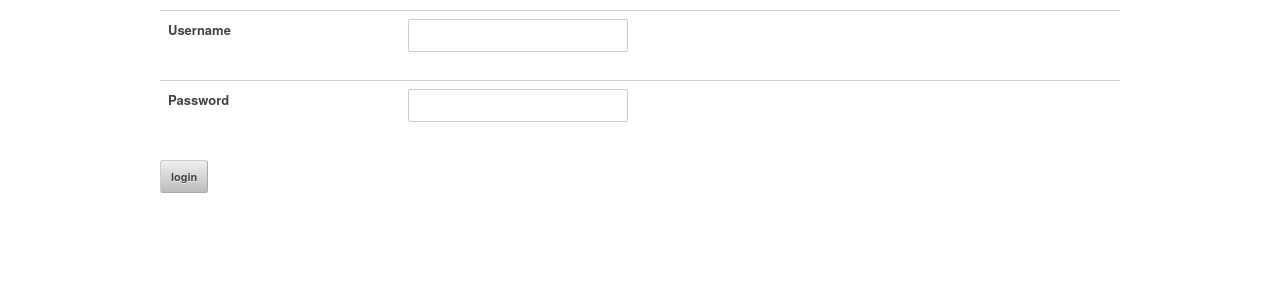
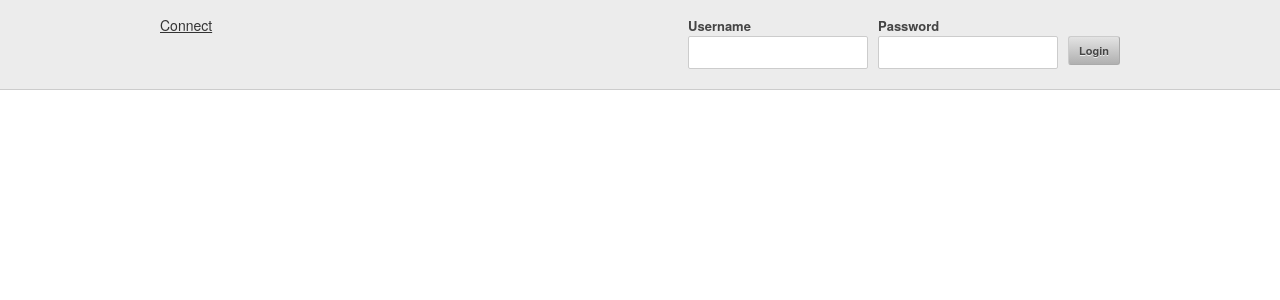
Before and after one commit to nlhkabu/connect, a Django app: template accounts/templates/accounts/login.html in a window 1280 px wide. Shown: the top 300 px of the page. Run offline with Django 3.2, Linux system fonts and the light colour scheme; the template is opened without the code that fills it, so the values that code supplies are empty, except form fields; tables that the repository leaves empty hold one stand-in row (values such as "Sample post"); form fields are guessed from the names that the template uses; some libraries are stand-ins or nearby versions.

Commit message:
Modified templates

```diff
--- a/accounts/templates/accounts/login.html
+++ b/accounts/templates/accounts/login.html
@@ -1,26 +1,29 @@
 {% extends "base.html" %}
 
-    {% block content %}
+{% block nav_content %}
+
+    <form method="post" action="{% url 'accounts:login' %}" class="login-form">
+        {% csrf_token %}
+
+        <div class="pull-left field">
+            <label>Username</label>
+            {{ form.username }}
+        </div>
+
+        <div class="pull-left field">
+            <label>Password</label>
+            {{ form.password }}
+        </div>
+
+        <div class="pull-left">
+            <input type="submit" value="Login" class="login"/>
+            <input type="hidden" name="next" value="{{ next }}" />
+        </div>
+        <div class="clearfix"></div>
+    </form>
 
     {% if form.errors %}
-    <p>Your username and password didn't match. Please try again.</p>
+        <small>Your username and password didn't match. Please try again.</small>
     {% endif %}
 
-    <form method="post" action="{% url 'accounts:login' %}">
-    {% csrf_token %}
-    <table>
-    <tr>
-        <td>{{ form.username.label_tag }}</td>
-        <td>{{ form.username }}</td>
-    </tr>
-    <tr>
-        <td>{{ form.password.label_tag }}</td>
-        <td>{{ form.password }}</td>
-    </tr>
-    </table>
-
-    <input type="submit" value="login" />
-    <input type="hidden" name="next" value="{{ next }}" />
-    </form>
-
-    {% endblock %}
+{% endblock %}
--- a/connect/static/css/sass/ribs/_variables.scss
+++ b/connect/static/css/sass/ribs/_variables.scss
@@ -23,7 +23,7 @@ $form_button_text_shadow: 0 1px rgba(255, 255, 255, .75) !default;
 $form_button_gradient_start: rgba(255, 255, 255, .2) !default;
 $form_button_gradient_end: rgba(0, 0, 0, .2) !default;
 $form_button_font_size: 11px !default;
-$form_button_padding: 8px 10px !default;
+$form_button_padding: 6px 10px !default;
 $form_button_line_height: normal !default;
 
 // ##button hover
--- a/connect/static/css/sass/screen.scss
+++ b/connect/static/css/sass/screen.scss
@@ -6,3 +6,53 @@
 @import
     'css3_mixins',
     'ribs/ribs';
+
+
+// Generic Styles
+
+.pull-left {
+    float: left;
+}
+
+.pull-right {
+    float: right;
+}
+
+.clearfic {
+    @clearfix;
+}
+
+
+// Site Structure
+
+nav {
+    padding: 15px 0;
+    background-color: #ececec;
+    border-bottom: 1px solid #ccc;
+    margin-bottom: 30px;
+}
+
+
+// Login Page
+
+.login-form {
+    margin-bottom: 5px;
+
+    .field {
+        margin-right: 10px;
+    }
+
+    label,
+    input {
+        margin-bottom: 0;
+    }
+
+    input[type='text'],
+    input[type='password']{
+        width: 170px;
+    }
+
+    .login {
+        margin-top: 21px;
+    }
+}
--- a/connect/static/css/stylesheets/screen.css
+++ b/connect/static/css/stylesheets/screen.css
@@ -451,7 +451,7 @@ table {
   border-spacing: 0;
 }
 
-/* line 17, ../sass/ribs/ribs.scss */
+/* line 17, ../sass/ribs/_ribs.scss */
 body {
   background: #fff;
   font: 14px/21px "HelveticaNeue", "Helvetica Neue", Helvetica, Arial, sans-serif;
@@ -460,7 +460,7 @@ body {
   -ms-text-size-adjust: 100%;
 }
 
-/* line 26, ../sass/ribs/ribs.scss */
+/* line 26, ../sass/ribs/_ribs.scss */
 hr {
   border: solid #dddddd;
   border-width: 1px 0 0;
@@ -1413,7 +1413,7 @@ input[type="button"] {
   cursor: pointer;
   margin: 0 0 20px 0;
   line-height: normal;
-  padding: 8px 10px;
+  padding: 6px 10px;
   font-family: "HelveticaNeue", "Helvetica Neue", Helvetica, Arial, sans-serif;
 }
 
@@ -1863,3 +1863,49 @@ table table {
 .table-hover tbody tr:hover > th {
   background-color: #999999;
 }
+
+/* line 13, ../sass/screen.scss */
+.pull-left {
+  float: left;
+}
+
+/* line 17, ../sass/screen.scss */
+.pull-right {
+  float: right;
+}
+
+/* line 21, ../sass/screen.scss */
+.clearfic {
+  @clearfix;
+}
+
+/* line 28, ../sass/screen.scss */
+nav {
+  padding: 15px 0;
+  background-color: #ececec;
+  border-bottom: 1px solid #ccc;
+  margin-bottom: 30px;
+}
+
+/* line 38, ../sass/screen.scss */
+.login-form {
+  margin-bottom: 5px;
+}
+/* line 41, ../sass/screen.scss */
+.login-form .field {
+  margin-right: 10px;
+}
+/* line 46, ../sass/screen.scss */
+.login-form label,
+.login-form input {
+  margin-bottom: 0;
+}
+/* line 51, ../sass/screen.scss */
+.login-form input[type='text'],
+.login-form input[type='password'] {
+  width: 170px;
+}
+/* line 55, ../sass/screen.scss */
+.login-form .login {
+  margin-top: 21px;
+}
--- a/connect/templates/base.html
+++ b/connect/templates/base.html
@@ -23,6 +23,17 @@
             <p class="chromeframe">You are using an <strong>outdated</strong> browser. Please <a href="http://browsehappy.com/">upgrade your browser</a> or <a href="http://www.google.com/chromeframe/?redirect=true">activate Google Chrome Frame</a> to improve your experience.</p>
         <![endif]-->
 
+        <nav>
+            <div class="container">
+                <a href="/" class="pull-left">Connect</a>
+                <div class="pull-right">
+                    {% block nav_content %}
+                    {% endblock %}
+                </div>
+                <div class="clearfix"></div>
+            </div>
+        </nav>
+
         <div class="container">
             {% block content %}{% endblock %}
         </div>
--- a/profiles/views.py
+++ b/profiles/views.py
@@ -20,7 +20,7 @@ def dashboard(request):
         skill.proficiency = userskill.get_proficiency_display()
 
     extra_context = {
-        'profile': profile,
+        #'profile': profile,
         'my_skills': my_skills,
         'gravatar_exists': gravatar_exists,
     }
```
Also changed, not shown: profiles/templates/profiles/dashboard.html (+22 -11 lines).
